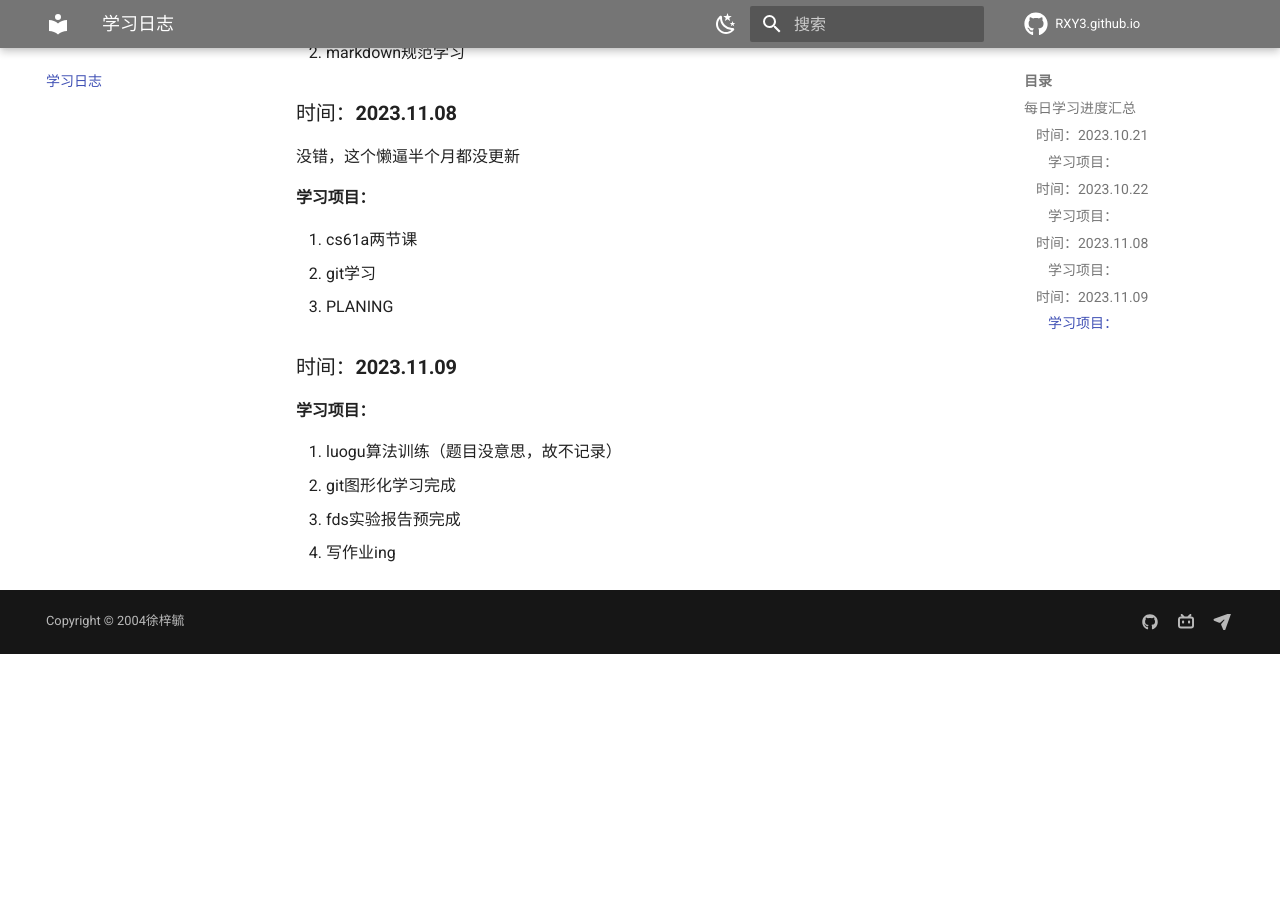
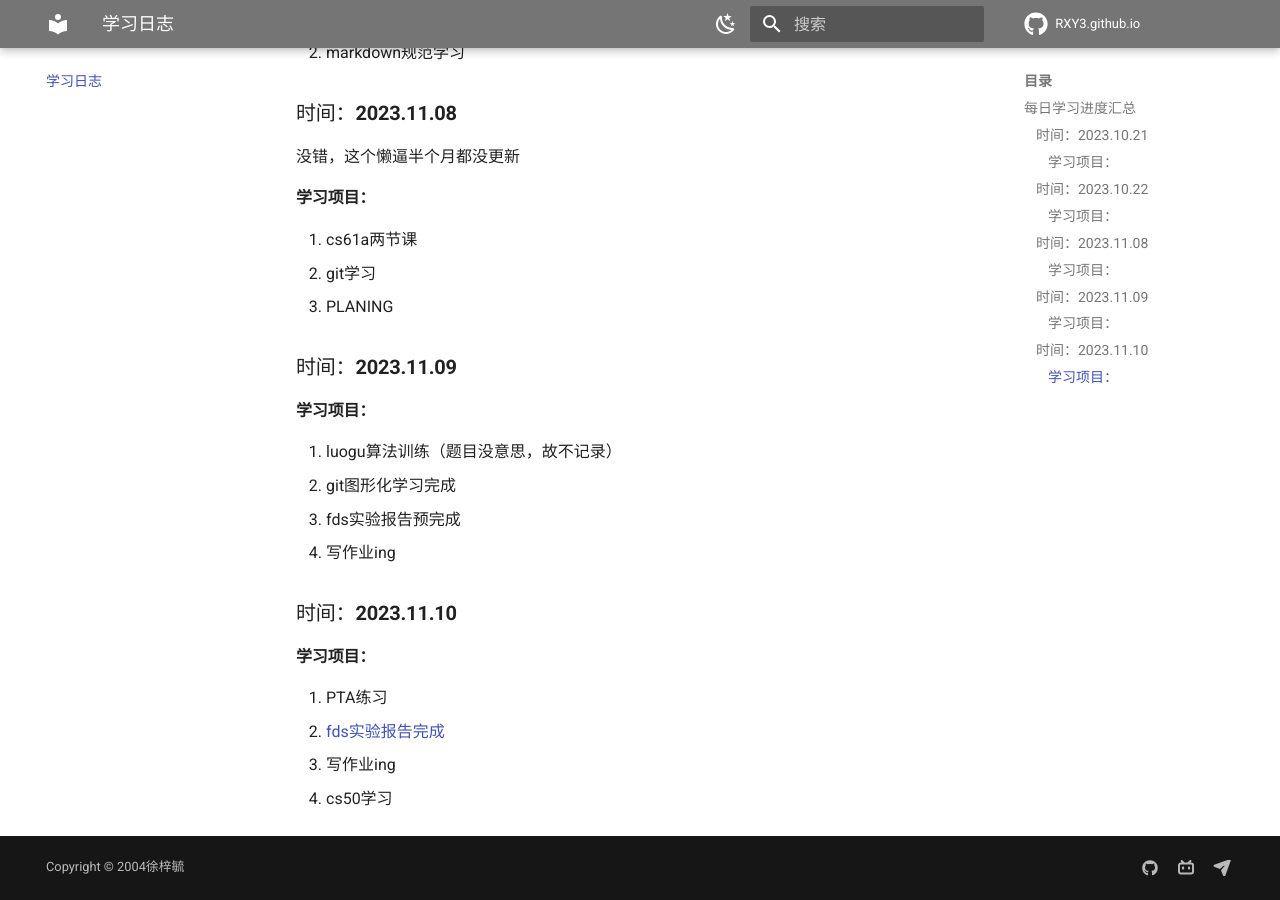
Before and after one commit to RXY3/mkdoc-record_of_study, an MkDocs documentation site: the page built from docs/STUDY_RECORD.md, in a window 1280 px wide and 900 px high, scrolled down 572 px. Built offline with MkDocs 1.6.1 and Material for MkDocs 9.7.7, drawn with Linux system fonts in a browser that asks for light colours; comment, search, counter and statistics services are not loaded; before the commit the page ends 1226 px from its top, so only the background shows below that.

Commit message:
11.10 upd

```diff
--- a/docs/STUDY_RECORD.md
+++ b/docs/STUDY_RECORD.md
@@ -23,3 +23,10 @@
 2. git图形化学习完成
 3. fds实验报告预完成
 4. 写作业ing
+
+### 时间：**2023.11.10**
+#### 学习项目：
+1. PTA练习
+2. [fds实验报告完成](https://github.com/RXY3/ZJU_CS)
+3. 写作业ing
+4. cs50学习
```
